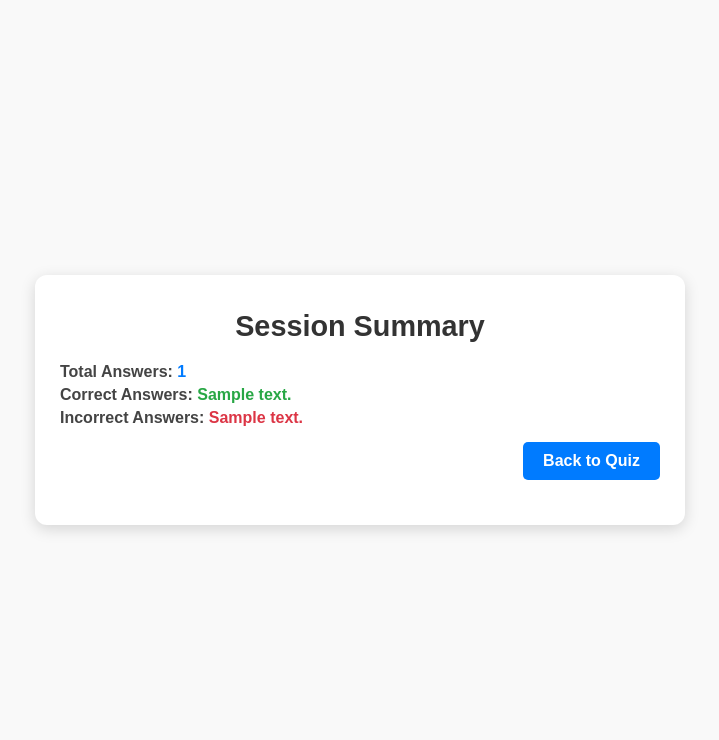
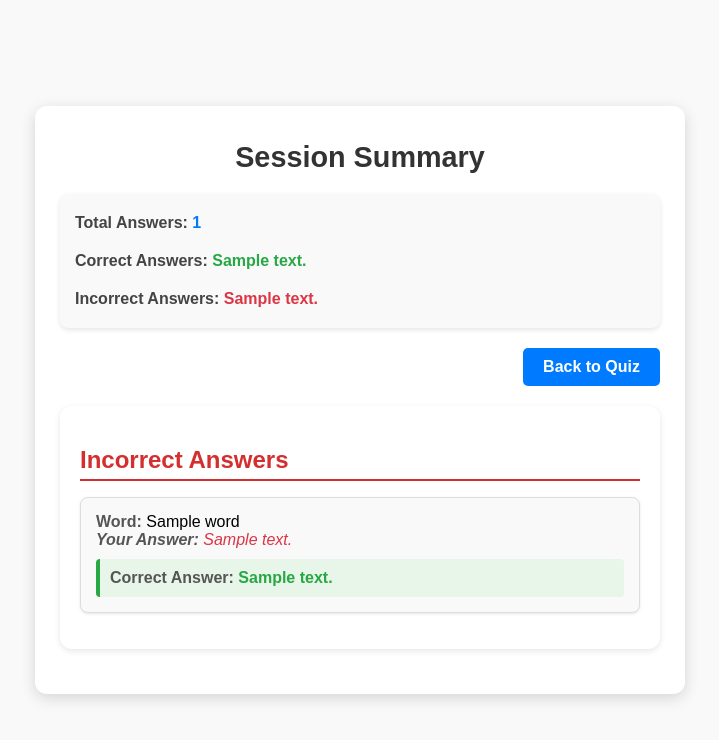
Before and after one commit to JagadeesanBabu/loki-vocab, a Flask app: template templates/summary.html in a window 1280 px wide. Shown: the top 740 px of the page, without its empty margins (280-999 px from the left). Run offline with Flask 3, Linux system fonts and the light colour scheme; the template is opened without the code that fills it: most values are stand-ins (such as "Sample title", 1, 10 or a date in 2020).

Commit message:
Style changes

```diff
--- a/static/summary.css
+++ b/static/summary.css
@@ -76,7 +76,14 @@ h1 {
     text-align: left;
     font-size: 1em;
     color: #444;
-    margin-bottom: 15px;
+    margin-bottom: 20px;
+    display: flex;
+    flex-direction: column;
+    gap: 10px;
+    background: #f9f9f9;
+    padding: 15px;
+    border-radius: 8px;
+    box-shadow: 0 2px 5px rgba(0, 0, 0, 0.1);
 }
 
 .score-container p {
@@ -97,3 +104,78 @@ h1 {
     color: #dc3545;
     font-weight: 600;
 }
+
+/* Incorrect answers section */
+.incorrect-answers {
+    margin: 20px 0;
+    background-color: #ffffff;
+    padding: 20px;
+    border-radius: 12px;
+    box-shadow: 0 2px 6px rgba(0, 0, 0, 0.1);
+}
+
+.incorrect-answers h2 {
+    font-size: 1.5em;
+    color: #d32f2f;
+    margin-bottom: 15px;
+    border-bottom: 2px solid #d32f2f;
+    padding-bottom: 5px;
+}
+
+.incorrect-answers ul {
+    list-style-type: none;
+    padding: 0;
+}
+
+.incorrect-answers li {
+    margin-bottom: 15px;
+    padding: 15px;
+    border: 1px solid #ddd;
+    border-radius: 8px;
+    background-color: #f9f9f9;
+    box-shadow: 0 1px 3px rgba(0, 0, 0, 0.1);
+}
+
+.incorrect-answers li strong {
+    font-weight: bold;
+    color: #555;
+}
+
+.incorrect-answers .your-answer {
+    color: #dc3545;
+    font-style: italic;
+}
+
+.incorrect-answers .correct-answer {
+    color: #28a745;
+    font-weight: bold;
+    background-color: #e8f5e9;
+    border-left: 4px solid #28a745;
+    padding: 10px;
+    margin-top: 10px;
+    display: block;
+    border-radius: 4px;
+}
+
+/* Responsive design */
+@media (max-width: 768px) {
+    .game-container {
+        padding: 20px;
+    }
+
+    .score-container {
+        font-size: 0.9em;
+    }
+
+    .incorrect-answers {
+        padding: 15px;
+    }
+
+    .incorrect-answers h2 {
+        font-size: 1.2em;
+    }
+
+    .incorrect-answers li {
+        font-size: 0.9em;
+    }
+}
--- a/static/vocab_game.css
+++ b/static/vocab_game.css
@@ -27,7 +27,7 @@ body {
     margin-bottom: 20px;
 }
 
-.logout-link, .dashboard-link {
+.logout-link, .dashboard-link, .summary-link{
     text-decoration: none;
     color: #fff;
     background-color: #007bff;
@@ -37,7 +37,7 @@ body {
     transition: background-color 0.3s ease;
 }
 
-.logout-link:hover, .dashboard-link:hover {
+.logout-link:hover, .dashboard-link:hover, .summary-link:hover {
     background-color: #0056b3;
 }
 
--- a/templates/summary.html
+++ b/templates/summary.html
@@ -17,6 +17,18 @@
         <div class="header">
             <a href="{{ url_for('vocab_game_blueprint.vocab_game') }}" class="quiz-link" id="quiz-link">Back to Quiz <div class="spinner"></div></a>
         </div>
+        <div class="incorrect-answers">
+            <h2>Incorrect Answers</h2>
+            <ul>
+                {% for answer in summary.incorrect_answer_details %}
+                    <li>
+                        <strong>Word:</strong> {{ answer.word }}<br>
+                        <span class="your-answer"><strong>Your Answer:</strong> {{ answer.user_answer }}</span><br>
+                        <span class="correct-answer"><strong>Correct Answer:</strong> {{ answer.correct_answer }}</span>
+                    </li>
+                {% endfor %}
+            </ul>
+        </div>
     </div>
     <script>
         document.getElementById('quiz-link').addEventListener('click', function(event) {
```
Also changed, not shown: services/vocab_service.py (+10 -1 lines), static/dashboard.css (+98 -29 lines).
